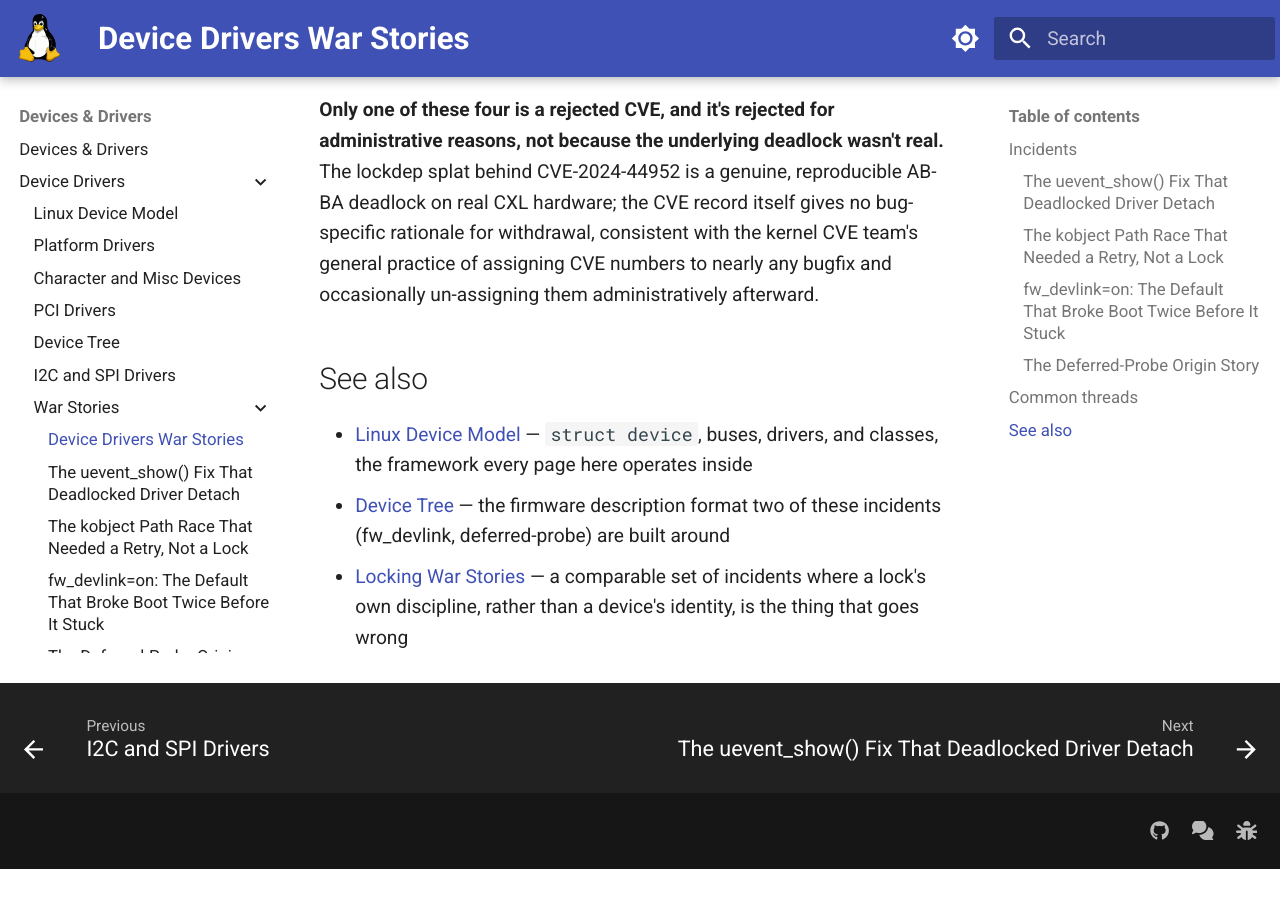
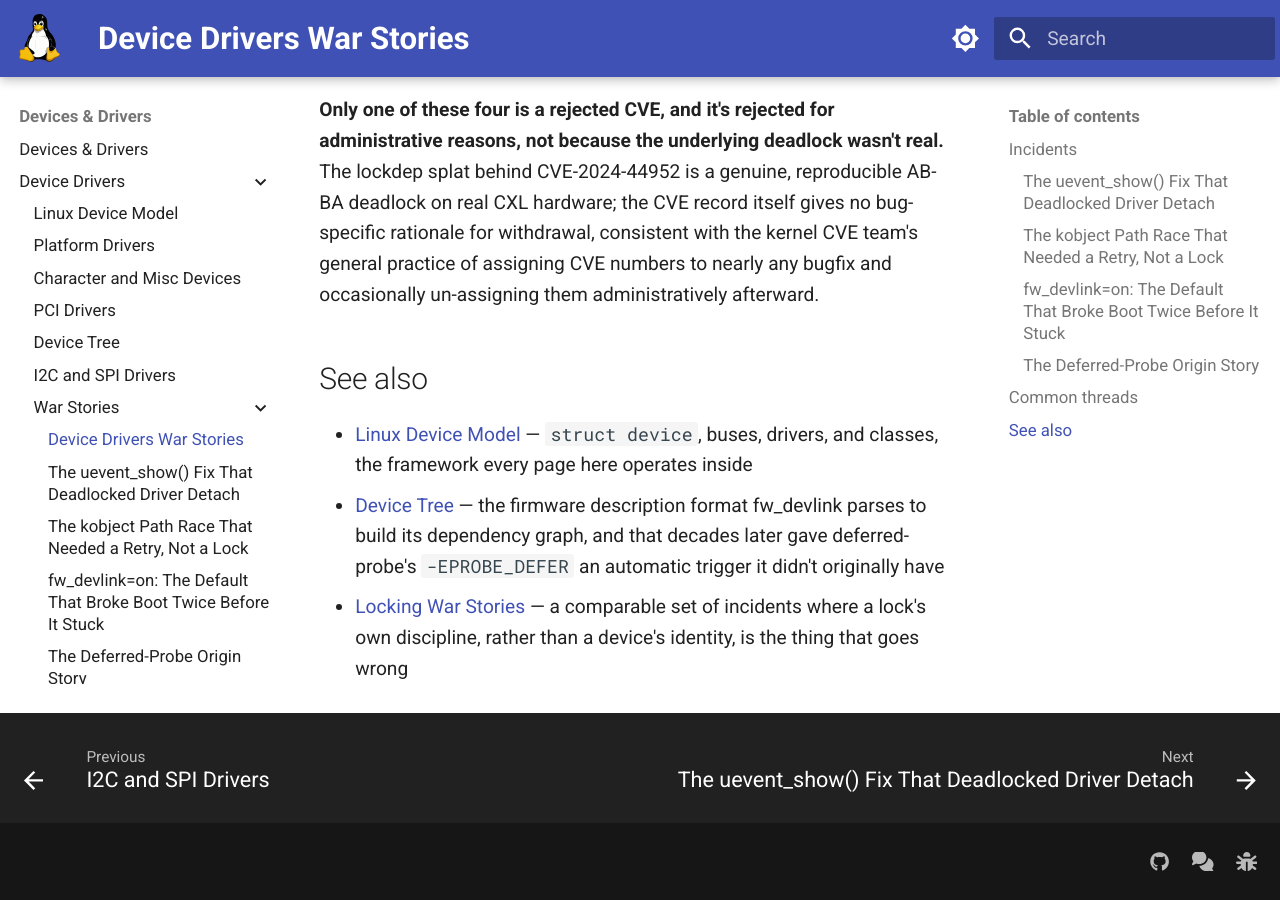
Before and after one commit to laveeshb/linux-kernel-internals, an MkDocs documentation site: the page built from docs/drivers/war-stories.md, in a window 1280 px wide and 900 px high, scrolled down 3845 px. Built offline with MkDocs 1.6.1 and Material for MkDocs 9.7.7, drawn with Linux system fonts in a browser that asks for light colours; before the commit the page ends 4714 px from its top, so only the background shows below that.

Commit message:
Fix round-4 finding on drivers war-stories landing page
The Device Tree See-also line claimed deferred-probe is "built
around" Device Tree, inverting the actual relationship: deferred-probe
predates DT-derived dependency graphs by nearly a decade and is
DT-independent (its own page never mentions DT). fw_devlink is what
added a DT-driven automatic trigger for it, decades later.

```diff
--- a/docs/drivers/war-stories.md
+++ b/docs/drivers/war-stories.md
@@ -45,5 +45,5 @@ An OLPC laptop's camera driver — really three separate devices — failed to i
 ## See also
 
 - [Linux Device Model](device-model.md) — `struct device`, buses, drivers, and classes, the framework every page here operates inside
-- [Device Tree](device-tree.md) — the firmware description format two of these incidents (fw_devlink, deferred-probe) are built around
+- [Device Tree](device-tree.md) — the firmware description format fw_devlink parses to build its dependency graph, and that decades later gave deferred-probe's `-EPROBE_DEFER` an automatic trigger it didn't originally have
 - [Locking War Stories](../locking/war-stories.md) — a comparable set of incidents where a lock's own discipline, rather than a device's identity, is the thing that goes wrong
```
